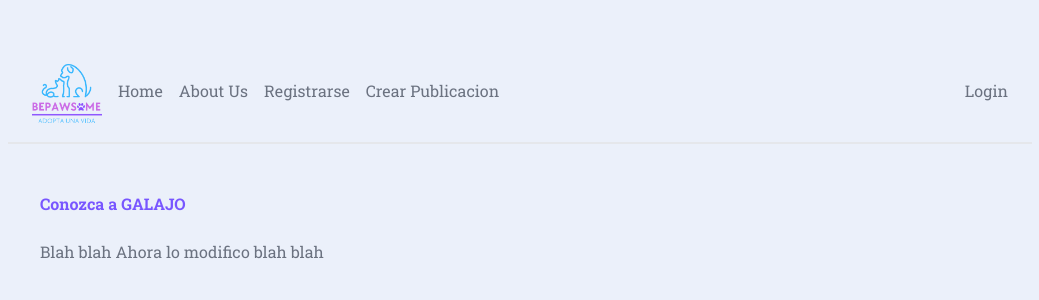
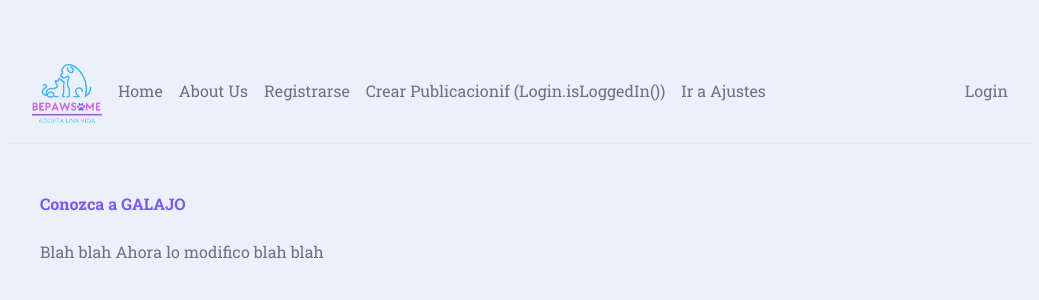
Before and after one commit to BorisWaisten/Be-Pawsome, a Next.js app in the folder frontend/: page /aboutUs in a window 1280 px wide. Shown: the top 300 px of the page, without its empty margins (120-1159 px from the left). Built offline with nearby package versions, Linux system fonts and the light colour scheme.

Commit message:
Actualizacion Publicaciones List Se sacaron campos

```diff
--- a/frontend/app/components/Navbar.jsx
+++ b/frontend/app/components/Navbar.jsx
@@ -2,7 +2,7 @@ import Link from "next/link"
 import Image from "next/image"
 import Logo from "public/logoBePawsome.png"
 import { REACT_LOADABLE_MANIFEST } from "next/dist/shared/lib/constants"
-
+import {Login} from "../login/logica"
 export default function NavBar() {
   return (
     <nav className="flex items-center justify-between py-4 px-6">
@@ -22,6 +22,9 @@ export default function NavBar() {
         {/*<Link href="/publicacion">Publicacion</Link>*/}
         {/*<Link href="/usuario/register">Register</Link>*/}
         {/*<Link className='' href="/register">Registrarse</Link>*/}
+        if (Login.isLoggedIn()) {
+          <Link href="/publicacion">Ir a Ajustes</Link>
+        }
       </div>
       <Link href="/login">Login</Link>
     </nav>
--- a/frontend/app/components/PublicacionesList.jsx
+++ b/frontend/app/components/PublicacionesList.jsx
@@ -35,7 +35,7 @@ export default async function PublicacionesList() {
                </div>
                <div>
                  {/* Nombre del usuario */}
-                 <h4>Publicado por: {publicacion.animal.oferente.nombre} {publicacion.animal.oferente.apellido}</h4>
+                 {/*<h4>Publicado por: {publicacion.animal.oferente.nombre} {publicacion.animal.oferente.apellido}</h4>*/}
                </div>
              </li>
            ))}
```
